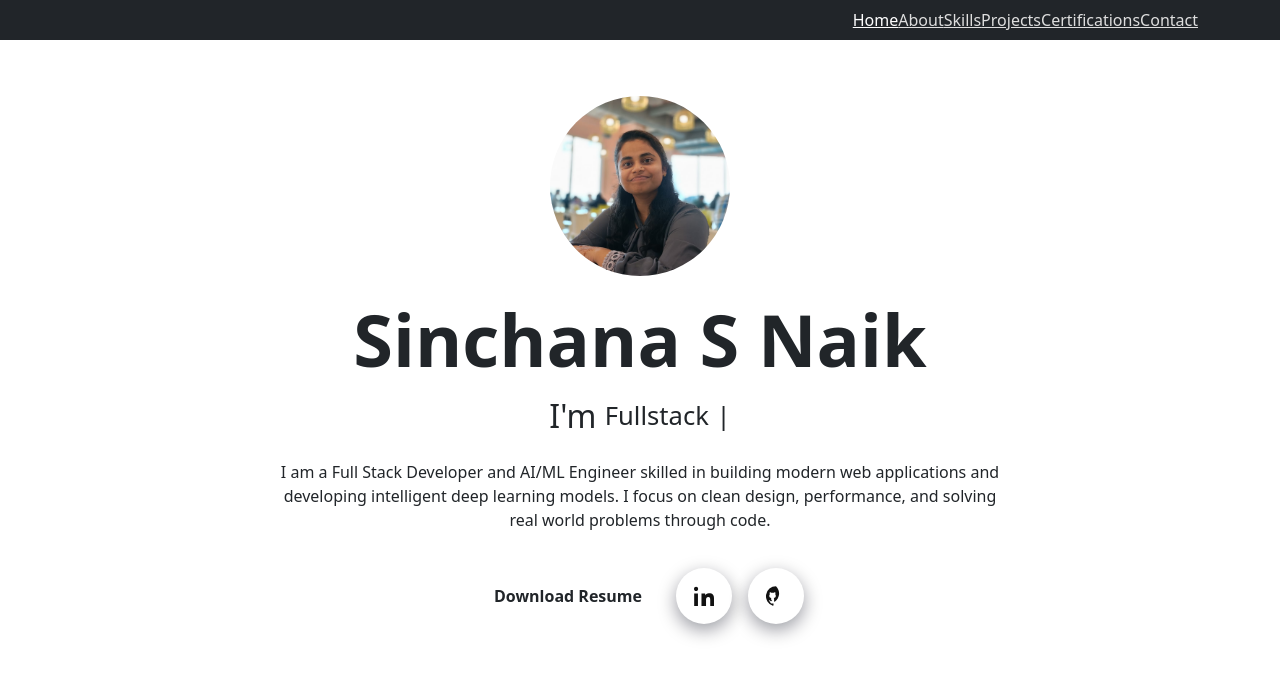
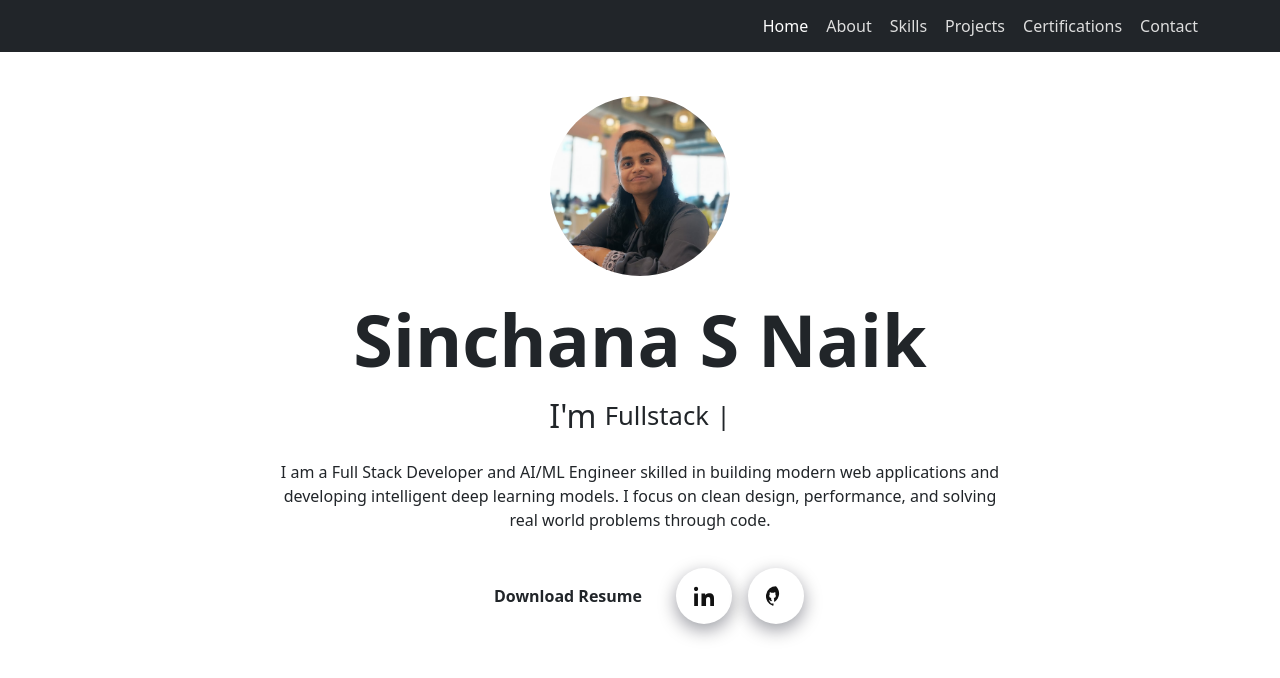
Before and after one commit to sinchanaanaik/Portfolio, a React (Create React App) app: page / in a window 1280 px wide. Shown: the top 678 px of the page. Built offline with nearby package versions, Linux system fonts and the light colour scheme.

Commit message:
Fix navbar link spacing

```diff
--- a/src/components/NavBar.jsx
+++ b/src/components/NavBar.jsx
@@ -7,24 +7,41 @@ import { NavLink } from 'react-router-dom';
 import styled, { ThemeContext } from 'styled-components';
 import endpoints from '../constants/endpoints';
 
+/* ===== Styled Links with Proper Spacing ===== */
+
 const ExternalNavLink = styled.a`
+  margin-left: 18px;
+  padding: 6px 0;
+  font-weight: 500;
+  text-decoration: none;
+
   color: ${(props) => props.theme.navbarTheme.linkColor};
+
   &:hover {
     color: ${(props) => props.theme.navbarTheme.linkHoverColor};
   }
+
   &::after {
     background-color: ${(props) => props.theme.accentColor};
   }
 `;
 
 const InternalNavLink = styled(NavLink)`
+  margin-left: 18px;
+  padding: 6px 0;
+  font-weight: 500;
+  text-decoration: none;
+
   color: ${(props) => props.theme.navbarTheme.linkColor};
+
   &:hover {
     color: ${(props) => props.theme.navbarTheme.linkHoverColor};
   }
+
   &::after {
     background-color: ${(props) => props.theme.accentColor};
   }
+
   &.navbar__link--active {
     color: ${(props) => props.theme.navbarTheme.linkActiveColor};
   }
@@ -42,32 +59,24 @@ const NavBar = () => {
       .catch(() => {});
   }, []);
 
-  /**
-   * Build the final sections array to render:
-   *  - Start from fetched data.sections (if any)
-   *  - Filter out Education / Experience / Resume
-   *  - Append Certifications and Contact (if not already present)
-   *
-   * NOTE: Achievements is intentionally NOT added here.
-   */
   const getSectionsToRender = () => {
     const original = data?.sections || [];
 
-    // filter out unwanted titles (case-insensitive)
     const filtered = original.filter((s) => {
       if (!s || !s.title) return false;
       const t = s.title.toString().trim().toLowerCase();
       return !(
-        t === 'education' || t === 'experience' || t === 'resume'
+        t === 'education'
+        || t === 'experience'
+        || t === 'resume'
       );
     });
 
-    // helper to check if a title exists already
-    const hasTitle = (title) => filtered.some(
-      (s) => s && s.title && s.title.toLowerCase() === title.toLowerCase(),
-    );
+    const hasTitle = (title) =>
+      filtered.some(
+        (s) => s && s.title && s.title.toLowerCase() === title.toLowerCase(),
+      );
 
-    // sections we want to ensure exist (Achievements intentionally omitted)
     const additional = [];
 
     if (!hasTitle('Certifications')) {
@@ -111,10 +120,8 @@ const NavBar = () => {
 
           <Nav>
             {sectionsToRender.map((section, index) => {
-              // defensive: ensure section exists
               if (!section || !section.title) return null;
 
-              // treat 'link' as external, otherwise as internal
               if (section.type === 'link') {
                 return (
                   <ExternalNavLink
@@ -123,7 +130,6 @@ const NavBar = () => {
                     target="_blank"
                     rel="noopener noreferrer"
                     onClick={() => setExpanded(false)}
-                    className="navbar__link"
                     theme={theme}
                   >
                     {section.title}
@@ -131,14 +137,12 @@ const NavBar = () => {
                 );
               }
 
-              // default internal link
               return (
                 <InternalNavLink
                   key={section.title}
                   onClick={() => setExpanded(false)}
                   exact={index === 0}
                   activeClassName="navbar__link--active"
-                  className="navbar__link"
                   to={section.href}
                   theme={theme}
                 >
```
